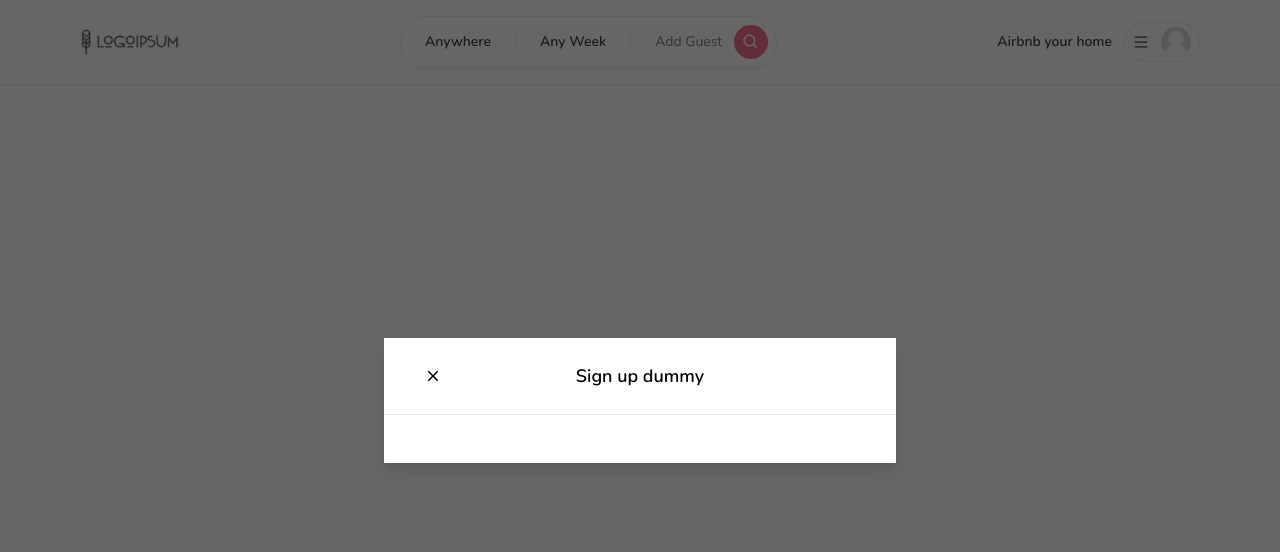
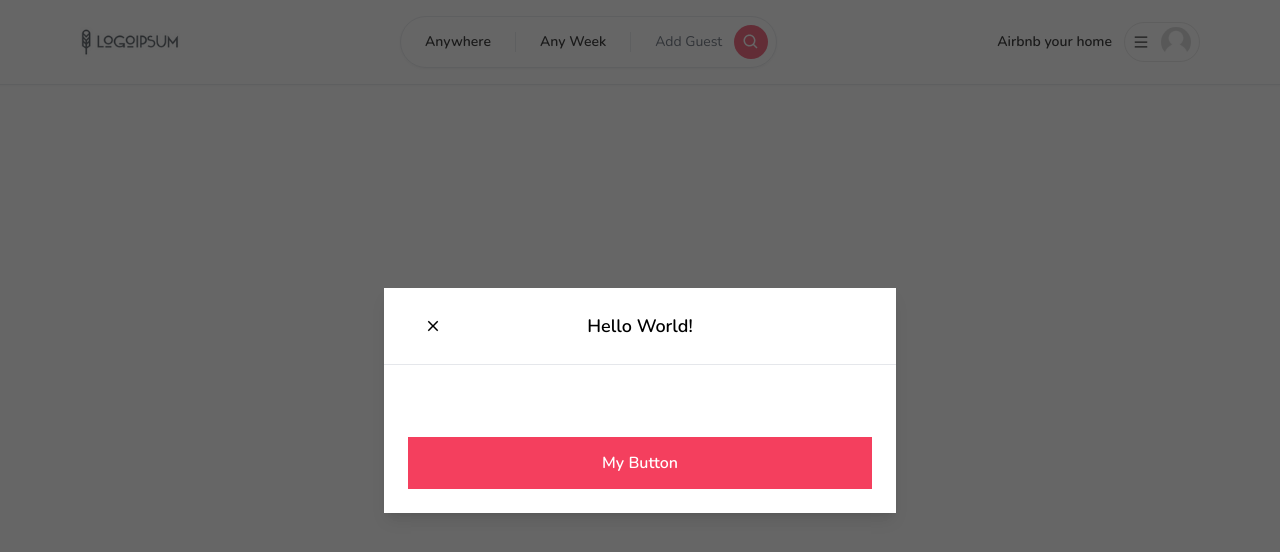
Before and after one commit to RenaldoMenelas/test, a Next.js app: page / in a window 1280 px wide. Shown: the top 552 px of the page. Built offline with nearby package versions, Linux system fonts and the light colour scheme.

Commit message:
button modal function added

```diff
--- /dev/null
+++ b/app/components/Button.tsx
@@ -0,0 +1,59 @@
+'use client';
+
+import { IconType } from "react-icons";
+
+interface ButtonProps {
+    label: string;
+    onClick: (e: React.MouseEvent<HTMLButtonElement>) => void;
+    disabled?: boolean;
+    outline?: boolean;
+    small?: boolean;
+    icon?: IconType;
+}
+
+const Button: React.FC<ButtonProps> = ({
+    label,
+    onClick,
+    disabled,
+    outline,
+    small,
+    icon: Icon
+}) => {
+  return (
+    <button
+    onClick={onClick}
+    disabled={disabled}
+      className={`
+      relative
+      disabled:opacity-70
+      disabled:cursor-not-allowed
+      rouded-lg
+      hover:opacity-80
+      transition
+      w-full
+      ${outline ? 'bg-white' : 'bg-rose-500'}
+      ${outline ? 'border-black' : 'border-rose-500'}
+      ${outline ? 'text-black' : 'text-white'}
+      ${small ? 'py-1' : 'py-3'}
+      ${small ? 'text-sm' : 'text-md'}
+      ${small ? 'font-light' : 'font-semibold'}
+      ${small ? 'border-[1px]' : 'border-2'}
+
+      `}
+    >
+      {Icon && (
+        <Icon
+          size={24}
+          className="
+          absolute
+          left-4
+          top-3
+          "
+        />
+      )}
+        {label}
+    </button>
+  )
+}
+
+export default Button
--- a/app/components/modals/Modal.tsx
+++ b/app/components/modals/Modal.tsx
@@ -1,6 +1,7 @@
 'use client';
 import React, { useCallback, useEffect, useState } from "react";
 import { IoMdClose } from 'react-icons/io';
+import Button from "../Button";
 
 interface ModalProps {
     isOpen?: boolean;
@@ -157,6 +158,20 @@
                 <div className="relative p-6 flex-auto">
                     {body}
                 </div>
+                {/* FOOTER */}
+                <div className="flex flex-col gap-2 p-6">
+                    <div
+                      className="
+                      flex
+                      flex-row
+                      items-center
+                      gap-4
+                      w-full
+                      "
+                    >
+                        <Button label="My Button" />
+                    </div>
+                </div>
              </div>
              </div>
         </div>
--- a/app/layout.tsx
+++ b/app/layout.tsx
@@ -18,7 +18,7 @@
   return (
     <html lang="en">
       <body className={inter.className}>
-        <Modal title="Sign up dummy" isOpen />
+        <Modal title="Hello World!" isOpen />
         <Navbar />
         {children}
       </body>
```
